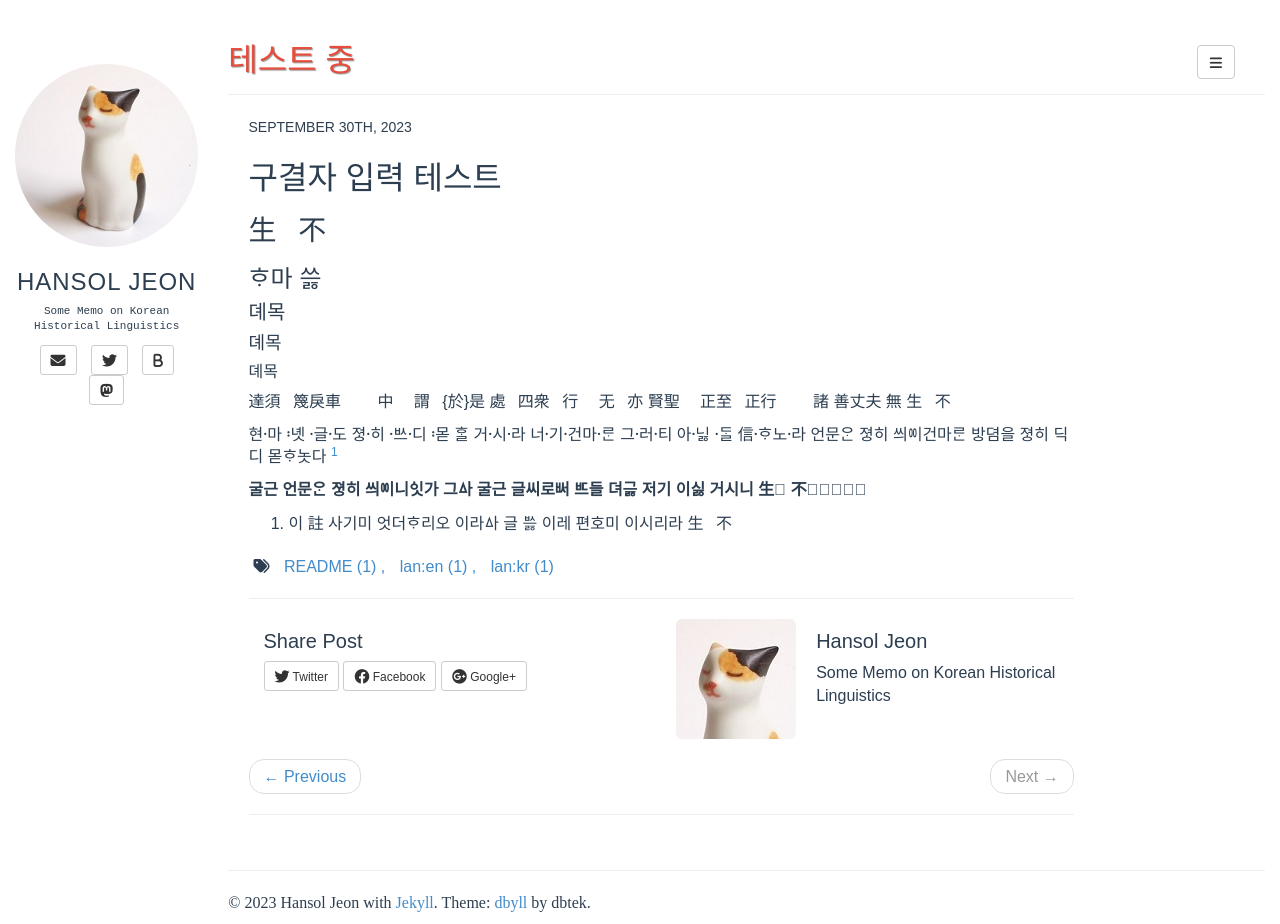
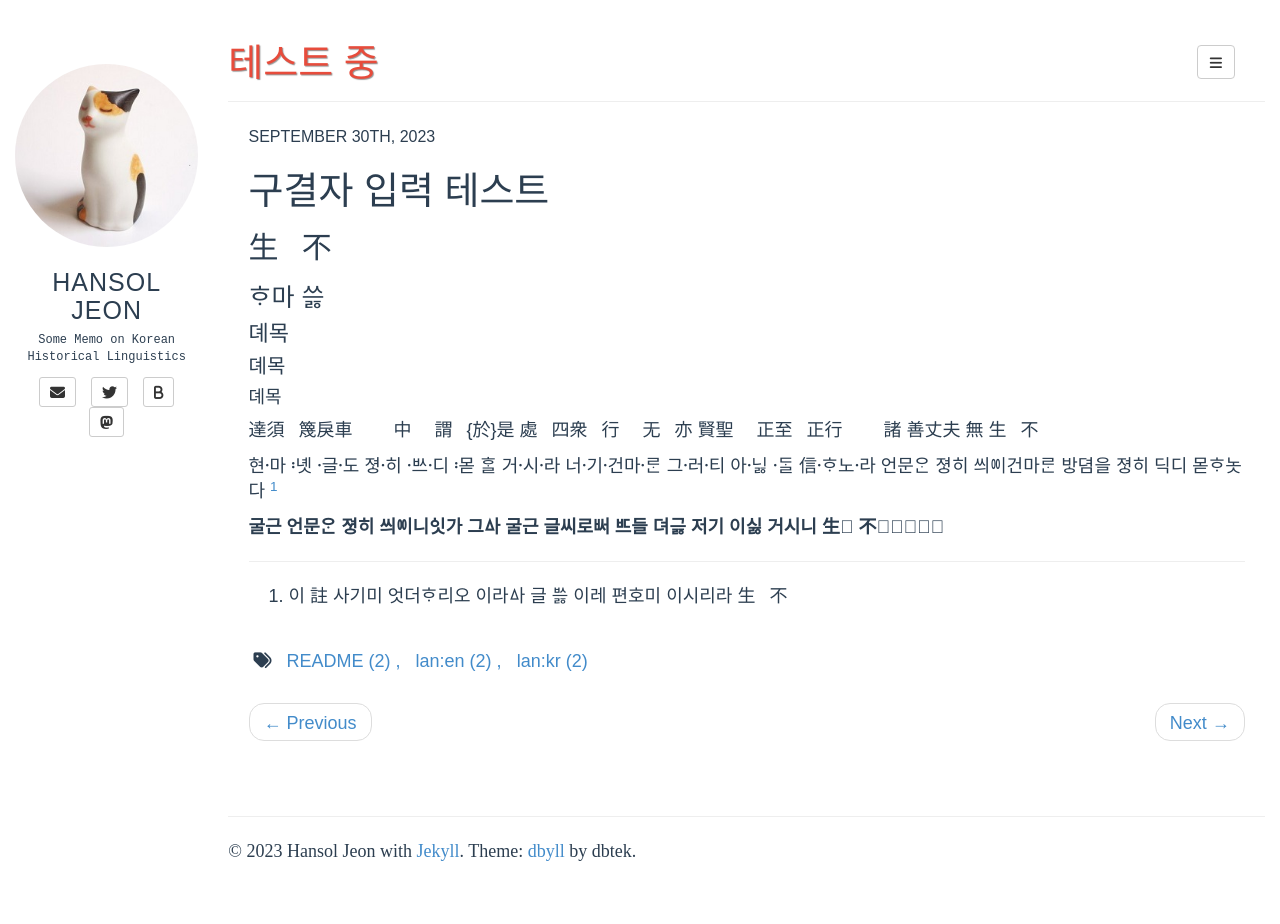
Before and after one commit to hansoljeon95/hansoljeon95.github.io, a Jekyll site: the page built from _posts/2023-09-30-kugyeoltest.md, in a window 1280 px wide and 924 px high. Built offline with Jekyll 4.4.1, drawn with Linux system fonts in a browser that asks for light colours; some web fonts are replaced.

Commit message:
Size and Layout

```diff
--- a/_config.yml
+++ b/_config.yml
@@ -5,7 +5,8 @@ paginate_path: "page:num"
 exclude: ["README.md"] # files to exclude
 highlighter: rouge
 markdown: kramdown
-title: "Hansol Jeon"
+title: "Hansol Jeon's Blog"
+sidebar_title: "Hansol Jeon"
 url: https://hansoljeon95.github.io
 baseurl: ""
 disqus: "hansoljeon95-github-io"
--- a/_includes/default.html
+++ b/_includes/default.html
@@ -2,7 +2,7 @@
 <html>
 <head>
 	<meta charset="utf-8">
-	<title>{{ page.title }}</title>
+	<title>{{site.title}} - {{ page.title }}</title>
 	{% if page.description %}
 	<meta name="description" content="{{ page.description }}">
 	{% endif %}
--- a/_includes/post.html
+++ b/_includes/post.html
@@ -4,7 +4,7 @@
 
 <article>
 
-	<div class="col-sm-10">
+	<div class="col-sm-12">
 	 <span class="post-date">
 	   {% assign d = page.date | date: "%d" | plus:'0' %}
 	   {{ page.date | date: "%B" }}
@@ -68,7 +68,7 @@
 		  {% assign tags_list = nil %}
 		</ul>
 		{% endunless %}
-
+<!--
 		<hr>
 
 		<div>
@@ -97,7 +97,7 @@
         <p class="author-bio">{{site.author.bio}}</p>
       </section>
     </div>
-
+-->
     <div class="clearfix"></div>
 
 		<ul class="pager">
@@ -113,7 +113,7 @@
 		  {% endif %}
 		</ul>
 
-		<hr>
+		<!--<hr>-->
 	</div>
 
 	<div class="col-sm-2 sidebar-2">
--- a/_includes/sidebar.html
+++ b/_includes/sidebar.html
@@ -4,7 +4,7 @@
 		<img src="{{ site.BASE_PATH }}/profile.jpg" class="img-circle" style="max-width:100%; height:auto;" />
 	</a>
 	<h3 class="title">
-        <a href="{{ site.BASE_PATH }}/">{{ site.title }}</a>
+        <a href="{{ site.BASE_PATH }}/">{{ site.sidebar_title }}</a>
     </h3>
 </header>
 
--- a/_posts/2023-09-30-kugyeoltest.md
+++ b/_posts/2023-09-30-kugyeoltest.md
@@ -21,5 +21,6 @@ comments: false
 **굴근 언문ᄋᆞᆫ 져ᇰ히 씌ᅇᅵ니ᅌᅵᆺ가 그ᅀᅡ 굴근 글씨로ᄡᅥ ᄠᅳ들 뎌그ᇙ 저기 이시ᇙ 거시니**
 **生 不**
 
+---
 
 [^1]: 이 註 사기미 엇더ᄒᆞ리오 이라ᅀᅡ 글 ᄡᅳᇙ 이레 편호미 이시리라 生 不
--- a/assets/css/style.css
+++ b/assets/css/style.css
@@ -32,7 +32,7 @@
 body{
 	color: #2c3e50;
 	font-family: 'hamcdot', 'ngulim', sans-serif;
-	font-size: 16px;
+	font-size: 18px;
 }
 
 .sidebar {
@@ -64,13 +64,13 @@ a.nav-link {
 	color: #aaa;
 }
 a.nav-link i{
-	font-size: 16px;
+	font-size: 18px;
 }
 a.nav-link:hover { color: #777; }
 
 #bio {
 	font-family: "Courier New", Courier, monospace;
-	font-size: 11px;
+	font-size: 12px;
 	margin: 0 auto;
 	margin-bottom: 10px;
 }
@@ -124,7 +124,7 @@ article .share .gplus:hover {
 	text-shadow: 1px 1px 1px rgba(150, 150, 150, 1);
 }
 
-@media only screen and (min-width: 768px) {
+@media only screen and (min-width: 800px) {
     .page-header{
         margin-right: px;
     }
@@ -136,12 +136,12 @@ article{
 
 .article_body{
 	margin-top: 20px;
-	margin-bottom: 20px;
+	margin-bottom: 40px;
 }
 
 .post-date {
 	text-transform: uppercase;
-	font-size: 14px;
+	font-size: 16px;
 }
 
 article {
@@ -153,12 +153,12 @@ article.home div a:hover, article.home pre a:hover { color: #2c3e50; text-decora
 article img { max-width: 100%; }
 
 h1,h2,h3,h4,h5,h6 { font-family: 'hamcdot', 'ngulim', sans-serif; }
-h1 {font-size:32px;}
-h2 {font-size:28px;}
-h3 {font-size:24px;}
-h4 {font-size:20px;}
-h5 {font-size:18px;}
-h6 {font-size:16px;}
+h1 {font-size:38px;}
+h2 {font-size:30px;}
+h3 {font-size:25px;}
+h4 {font-size:22px;}
+h5 {font-size:20px;}
+h6 {font-size:18px;}
 
 
 article.home h1,
@@ -220,7 +220,7 @@ footer {
 .badge { background: #F2756A; }
 
 #nav-menu{
-    position: fixed;
+    position: absolute;
     top: 45px;
     right: 45px;
     z-index: 2000;
```
Also changed, not shown: _posts/2023-09-30-readme.md (added, +17 -0 lines).
